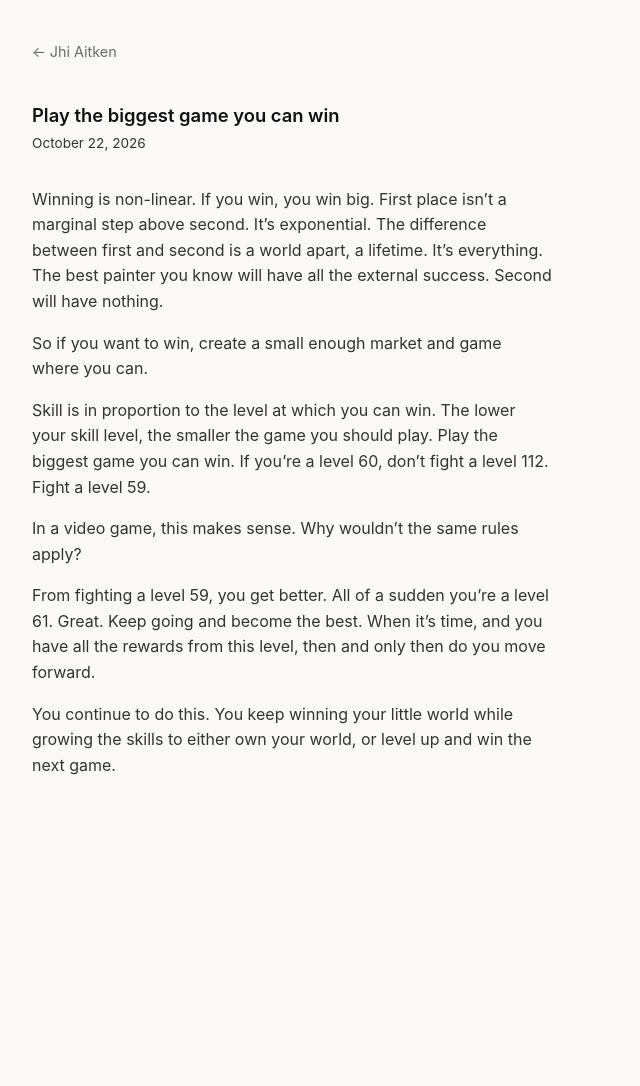
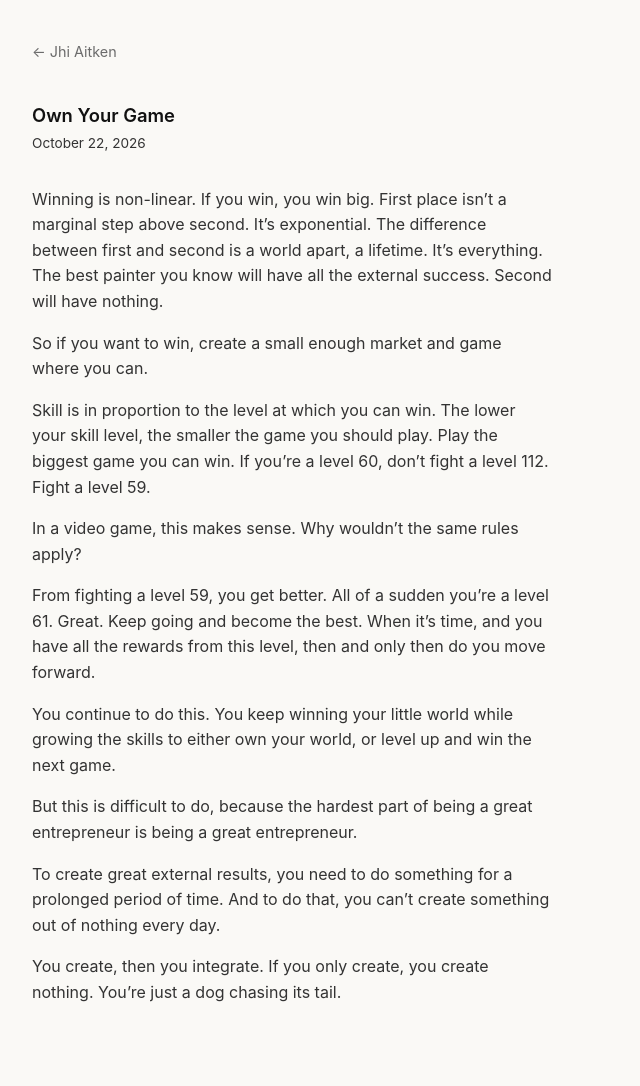
Before and after one commit to blankname-yessir/website, a Jekyll site: the page built from _posts/2026-10-22-own-your-game.md, in a window 1280 px wide. Shown: the whole page, without its empty margins (0-640 px from the left). Built offline with Jekyll 4.4.1, drawn with Linux system fonts in a browser that asks for light colours; before the commit the page ends 900 px from its top, so only the background shows below that.

Commit message:
Post: Own Your Game (merge both parts into one post)
Co-Authored-By: Claude Fable 5.1 <noreply@anthropic.com>

```diff
--- a/_posts/2026-10-22-play-the-biggest-game-you-can-win.md
+++ b/_posts/2026-10-22-own-your-game.md
@@ -1,6 +1,6 @@
 ---
 layout: post
-title: "Play the biggest game you can win"
+title: "Own Your Game"
 ---
 Winning is non-linear. If you win, you win big. First place isn't a marginal step above second. It's exponential. The difference between first and second is a world apart, a lifetime. It's everything. The best painter you know will have all the external success. Second will have nothing.
 
@@ -13,3 +13,9 @@ In a video game, this makes sense. Why wouldn't the same rules apply?
 From fighting a level 59, you get better. All of a sudden you're a level 61. Great. Keep going and become the best. When it's time, and you have all the rewards from this level, then and only then do you move forward.
 
 You continue to do this. You keep winning your little world while growing the skills to either own your world, or level up and win the next game.
+
+But this is difficult to do, because the hardest part of being a great entrepreneur is being a great entrepreneur.
+
+To create great external results, you need to do something for a prolonged period of time. And to do that, you can't create something out of nothing every day.
+
+You create, then you integrate. If you only create, you create nothing. You're just a dog chasing its tail.
```
Also changed, not shown: _drafts/the-hardest-part-of-being-a-great-entrepreneur.md (deleted, +0 -9 lines).
